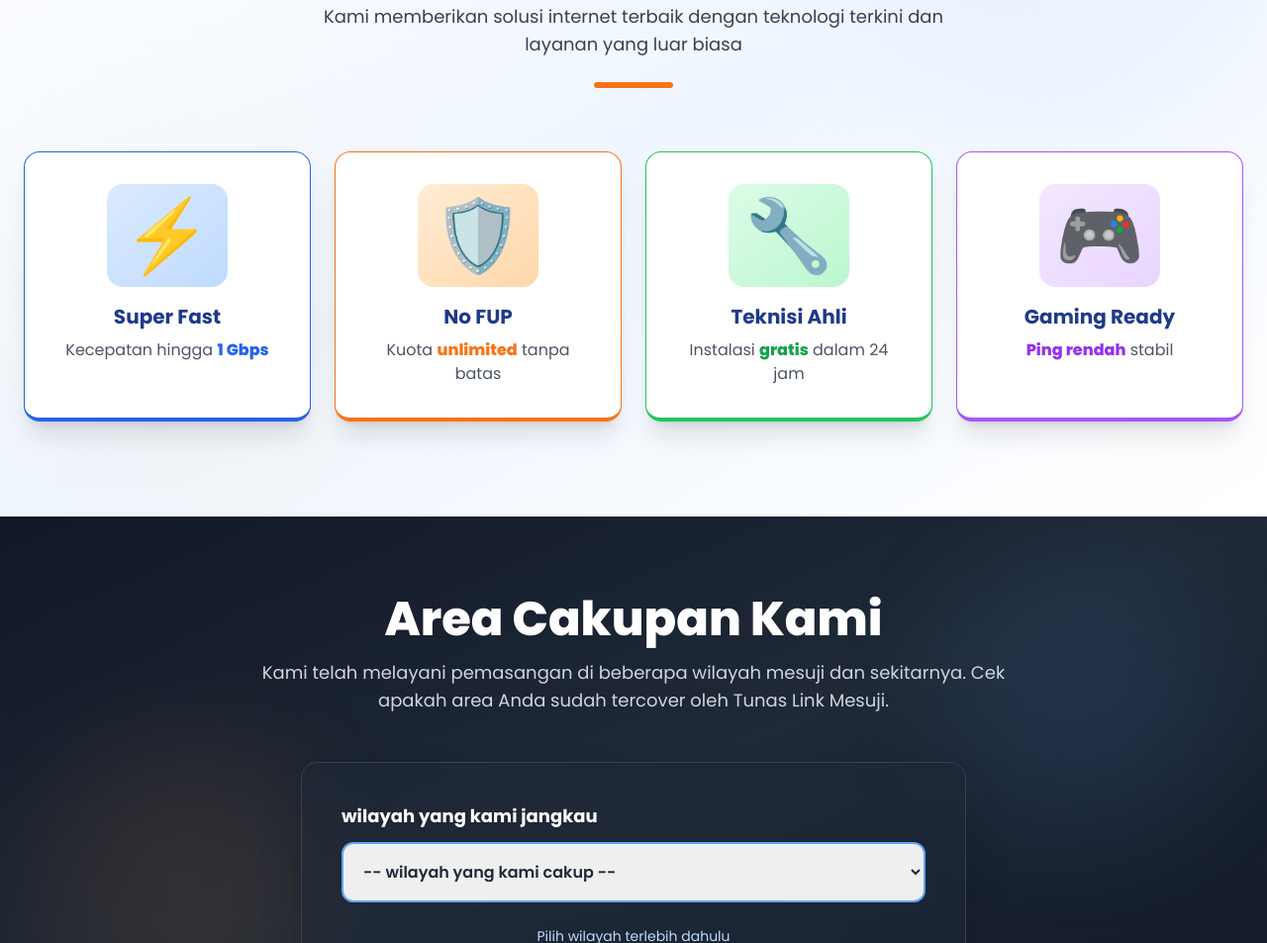
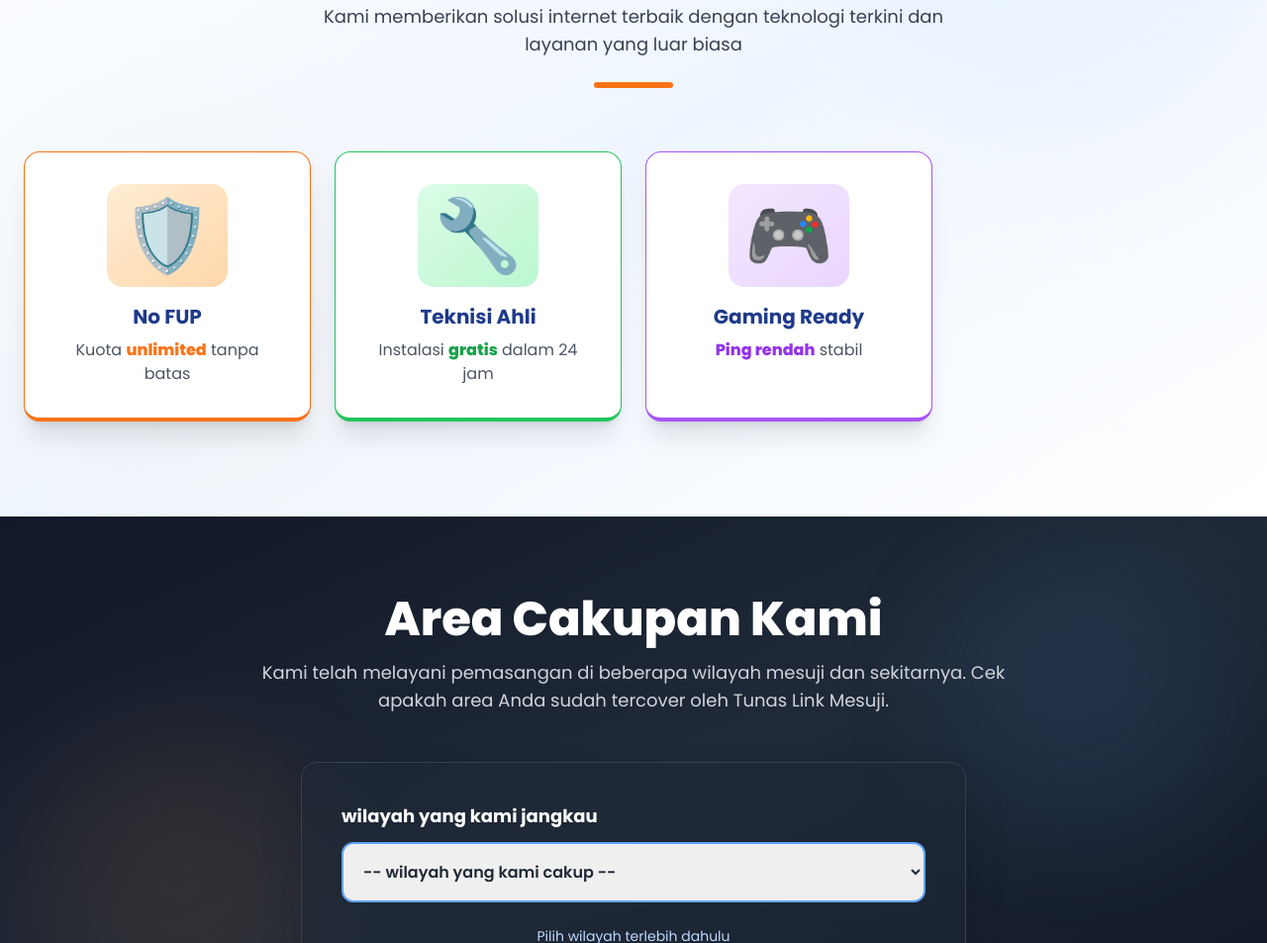
Before and after one commit to vikrialhusna221-lang/TUNASLINKMESUJI, a plain HTML site: page index.html in a window 1280 px wide. Shown: the part 1173-2126 px from the top of the page at 99% size. Drawn offline with nearby package versions, Linux system fonts and the light colour scheme.

Commit message:
Update index.html

```diff
--- a/index.html
+++ b/index.html
@@ -244,11 +244,6 @@
                 <div class="w-20 h-1.5 bg-orange-500 mx-auto rounded-full mt-6"></div>
             </div>
             <div class="grid sm:grid-cols-2 lg:grid-cols-4 gap-4 sm:gap-6">
-                <div class="feature-card p-6 sm:p-8 text-center border-b-4 border-blue-600 shadow-xl hover:shadow-2xl" style="animation-delay: 0.1s;">
-                    <div class="text-5xl sm:text-6xl md:text-7xl mb-3 sm:mb-4 inline-block p-3 sm:p-4 bg-gradient-to-br from-blue-100 to-blue-200 rounded-2xl">⚡</div>
-                    <h3 class="font-bold text-lg sm:text-xl text-blue-900 mb-2">Super Fast</h3>
-                    <p class="text-gray-600 text-sm sm:text-base">Kecepatan hingga <span class="font-black text-blue-600">1 Gbps</span></p>
-                </div>
                 <div class="feature-card p-6 sm:p-8 text-center border-b-4 border-orange-500 shadow-xl hover:shadow-2xl" style="animation-delay: 0.2s;">
                     <div class="text-5xl sm:text-6xl md:text-7xl mb-3 sm:mb-4 inline-block p-3 sm:p-4 bg-gradient-to-br from-orange-100 to-orange-200 rounded-2xl">🛡️</div>
                     <h3 class="font-bold text-lg sm:text-xl text-blue-900 mb-2">No FUP</h3>
```
